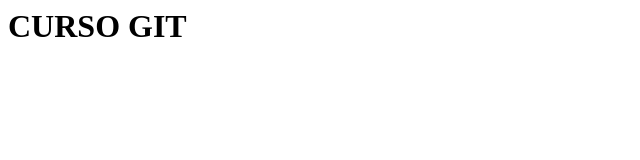
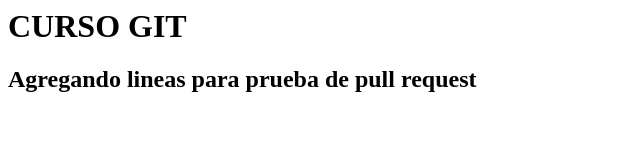
Before and after one commit to Salgado82/cursogit, a plain HTML site: page index.html in a window 1280 px wide. Shown: the whole page, without its empty margins (0-640 px from the left). Drawn offline with Linux system fonts and the light colour scheme.

Commit message:
Agrege subtitulo

```diff
--- a/index.html
+++ b/index.html
@@ -4,5 +4,6 @@
     </head>
     <body>
         <h1>CURSO GIT</h1>
+        <h2>Agregando lineas para prueba de pull request</h2>
     </body>
 </html>
```
